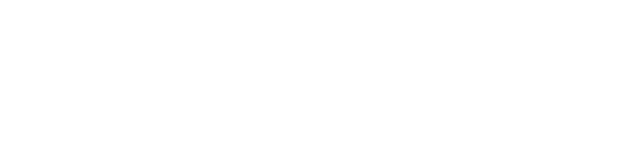
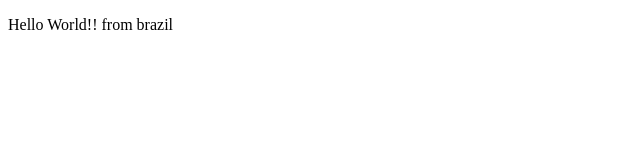
Before and after one commit to LeonardoDeCastroeSouza/LeonardoDeCastroeSouza.github.io, a plain HTML site: page index.html in a window 1280 px wide. Shown: the whole page, without its empty margins (0-640 px from the left). Drawn offline with Linux system fonts and the light colour scheme.

Commit message:
Update index.html

```diff
--- a/index.html
+++ b/index.html
@@ -6,6 +6,6 @@
     <title>Document</title>
 </head>
 <body>
-
+    <p>Hello World!! from brazil </p>
 </body>
 </html>
```
